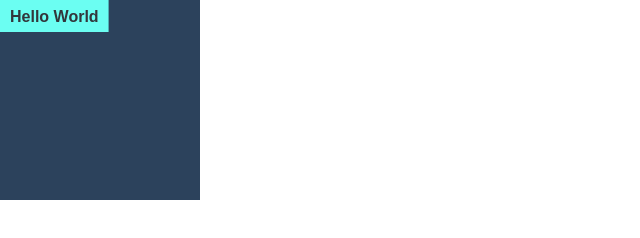
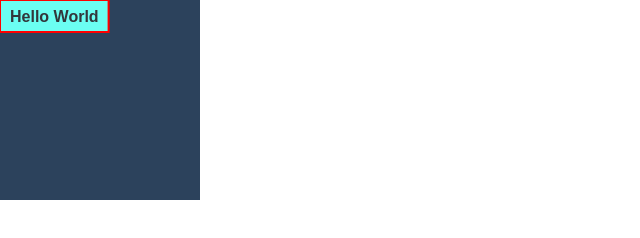
Before and after one commit to prust/lightning-layout, a plain HTML site: page index.html in a window 1280 px wide. Shown: the whole page, without its empty margins (0-640 px from the left). Drawn offline with Linux system fonts and the light colour scheme.

Commit message:
Added borderWidth

```diff
--- a/index.html
+++ b/index.html
@@ -32,7 +32,8 @@
       function rescale(){
         global_width = window.innerWidth;
         global_height = window.innerHeight;
-        if(ctx.webkitBackingStorePixelRatio < 2) ratio = window.devicePixelRatio || 1;
+        if (ctx.webkitBackingStorePixelRatio < 2)
+          ratio = window.devicePixelRatio || 1;
         canvas.setAttribute('width', global_width*ratio);
         canvas.setAttribute('height', global_height*ratio);
         draw();
@@ -82,6 +83,7 @@
 
         if (widget.borderColor) {
           ctx.strokeStyle = widget.borderColor;
+          ctx.lineWidth = widget.borderWidth;
           ctx.strokeRect(x1, y1, x2-x1, y2-y1);
         }
 
@@ -127,6 +129,8 @@
         height: 200,
         color: "#FFFFFF",
         children: [{
+          borderColor: "red",
+          borderWidth: 2,
           backgroundColor: "#6BFEF2",
           padding: 10,
           color: "#32363B",
```
